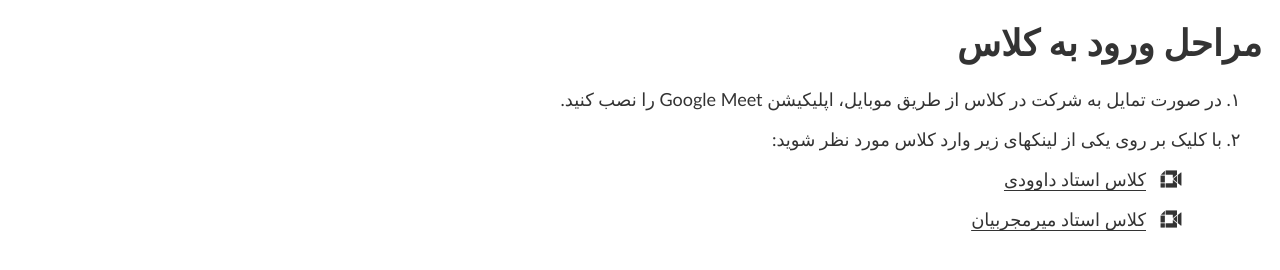
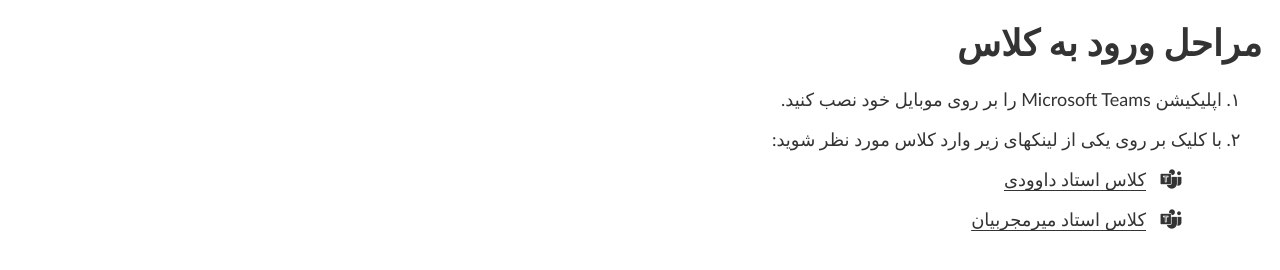
Before and after one commit to iliclasses/iliclasses, a plain HTML site: page index.html in a window 1280 px wide. Shown: the part 262-532 px from the top of the page. Drawn offline with Linux system fonts and the light colour scheme.

Commit message:
Update index.html

```diff
--- a/index.html
+++ b/index.html
@@ -36,8 +36,8 @@
       list-style: persian;
     }
 
-    li.GoogleMeet {
-      background-image: url('images/google-meet.png');
+    li.MicrosoftTeams {
+      background-image: url('images/microsoft-teams.png');
       background-repeat: no-repeat;
       background-position: right;
       padding-right: 2em;
@@ -58,11 +58,11 @@
   <main>
     <h1>مراحل ورود به کلاس</h1>
     <ol>
-      <li>در صورت تمایل به شرکت در کلاس از طریق موبایل، اپلیکیشن <span dir="ltr" lang="en">Google Meet</span> را نصب کنید.</li>
+      <li>اپلیکیشن <span dir="ltr" lang="en">Microsoft Teams</span> را بر روی موبایل خود نصب کنید.</li>
       <li>با کلیک بر روی یکی از لینکهای زیر وارد کلاس مورد نظر شوید:
         <ul>
-          <li class="GoogleMeet"><a href="https://meet.google.com/jtj-hiwq-dpp">کلاس استاد داوودی</a></li>
-          <li class="GoogleMeet"><a href="https://meet.google.com/itc-dfeg-juf">کلاس استاد میرمجربیان</a></li>
+          <li class="MicrosoftTeams"><a href="https://teams.live.com/meet/9445338292760">کلاس استاد داوودی</a></li>
+          <li class="MicrosoftTeams"><a href="https://teams.live.com/meet/9442589413869">کلاس استاد میرمجربیان</a></li>
         </ul>
       </li>
     </ol>
```
